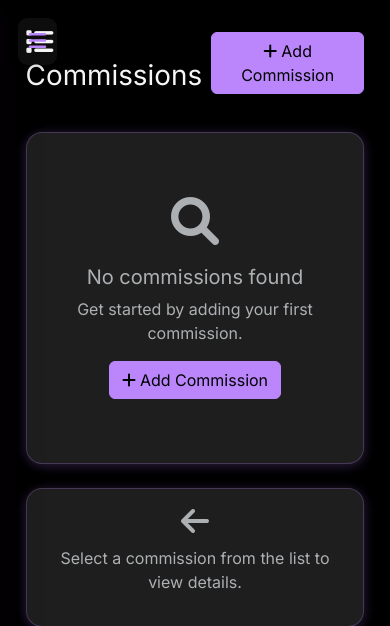
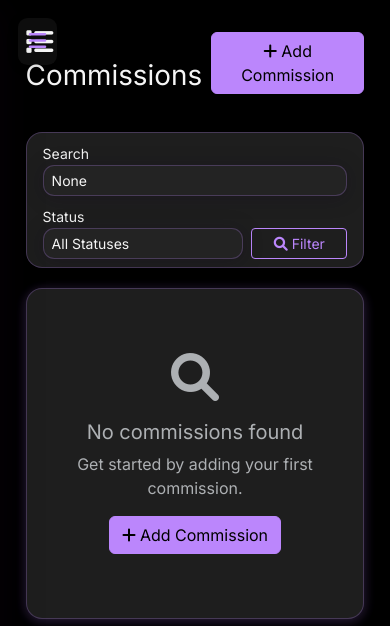
Before and after one commit to Mazzareth/Commtracker, a Django app: page /commissions/ in a window 390 px wide. Shown: the top 626 px of the page. Run offline with Django 5.2, Linux system fonts and the light colour scheme; data that the repository does not hold is empty; some libraries are stand-ins or nearby versions.

Commit message:
feat: add search and filter functionality to commission list
Co-authored-by: Genie <genie@cosine.sh>

```diff
--- a/commissions/templates/commissions/base.html
+++ b/commissions/templates/commissions/base.html
@@ -62,7 +62,7 @@
                 </ul>
             </nav>
             <div class="sidebar-footer mt-4">
-                <span style="opacity:0.7;">&copy; {{ now|date:"Y" }} CommTracker</span>
+                <span style="opacity:0.7;">&copy; {% now "Y" %} CommTracker</span>
             </div>
         </aside>
         <!-- Main Content -->
--- a/commissions/templates/commissions/client_list.html
+++ b/commissions/templates/commissions/client_list.html
@@ -36,7 +36,8 @@
                                            hx-get="?selected={{ client.pk }}"
                                            hx-target="#clientDetail"
                                            hx-swap="innerHTML"
-                                           hx-push-url="true">
+                                           hx-push-url="true"
+                                           hx-indicator=".loading-indicator">
                                             <strong>{{ client.nickname }}</strong>
                                         </a>
                                     </td>
@@ -100,6 +101,7 @@
         </div>
     </div>
     <div class="detail-panel flex-grow-1" id="clientDetail">
+        <div class="loading-indicator d-none"></div>
         {% if selected_client %}
             {% include 'commissions/_client_panel.html' %}
         {% else %}
--- a/commissions/templates/commissions/commission_list.html
+++ b/commissions/templates/commissions/commission_list.html
@@ -12,6 +12,34 @@
             <a href="/admin/commissions/commission/add/" class="btn btn-purple">
                 <i class="fas fa-plus me-1"></i>Add Commission
             </a>
+        </div>
+        <!-- Filter Card: Slim collapsible above the table -->
+        <div class="card mb-3 border rounded-xl shadow-sm" style="background:rgba(30,30,40,0.7);">
+            <div class="card-body py-2">
+                <form method="get" class="row g-2 align-items-end">
+                    <div class="col-12 col-md-6">
+                        <label for="search" class="form-label mb-0 small">Search</label>
+                        <input type="text" class="form-control form-control-sm" id="search" name="search"
+                               value="{{ search_query }}" placeholder="Search by title, client, or description...">
+                    </div>
+                    <div class="col-8 col-md-4">
+                        <label for="status" class="form-label mb-0 small">Status</label>
+                        <select class="form-select form-select-sm" id="status" name="status">
+                            <option value="">All Statuses</option>
+                            {% for value, label in status_choices %}
+                                <option value="{{ value }}" {% if status_filter == value %}selected{% endif %}>
+                                    {{ label }}
+                                </option>
+                            {% endfor %}
+                        </select>
+                    </div>
+                    <div class="col-4 col-md-2 d-grid">
+                        <button type="submit" class="btn btn-outline-purple btn-sm mt-2 mt-md-0">
+                            <i class="fas fa-search me-1"></i>Filter
+                        </button>
+                    </div>
+                </form>
+            </div>
         </div>
         <div class="card animate__animated animate__fadeInUp" data-aos="fade-up">
             <div class="card-body">
@@ -36,7 +64,8 @@
                                            hx-get="?selected={{ commission.pk }}"
                                            hx-target="#commissionDetail"
                                            hx-swap="innerHTML"
-                                           hx-push-url="true">
+                                           hx-push-url="true"
+                                           hx-indicator=".loading-indicator">
                                             <strong>{{ commission.title }}</strong>
                                         </a>
                                         {% if commission.description %}
@@ -142,6 +171,7 @@
         </div>
     </div>
     <div class="detail-panel flex-grow-1" id="commissionDetail">
+        <div class="loading-indicator d-none"></div>
         {% if selected_commission %}
             {% include 'commissions/_commission_panel.html' %}
         {% else %}
```
